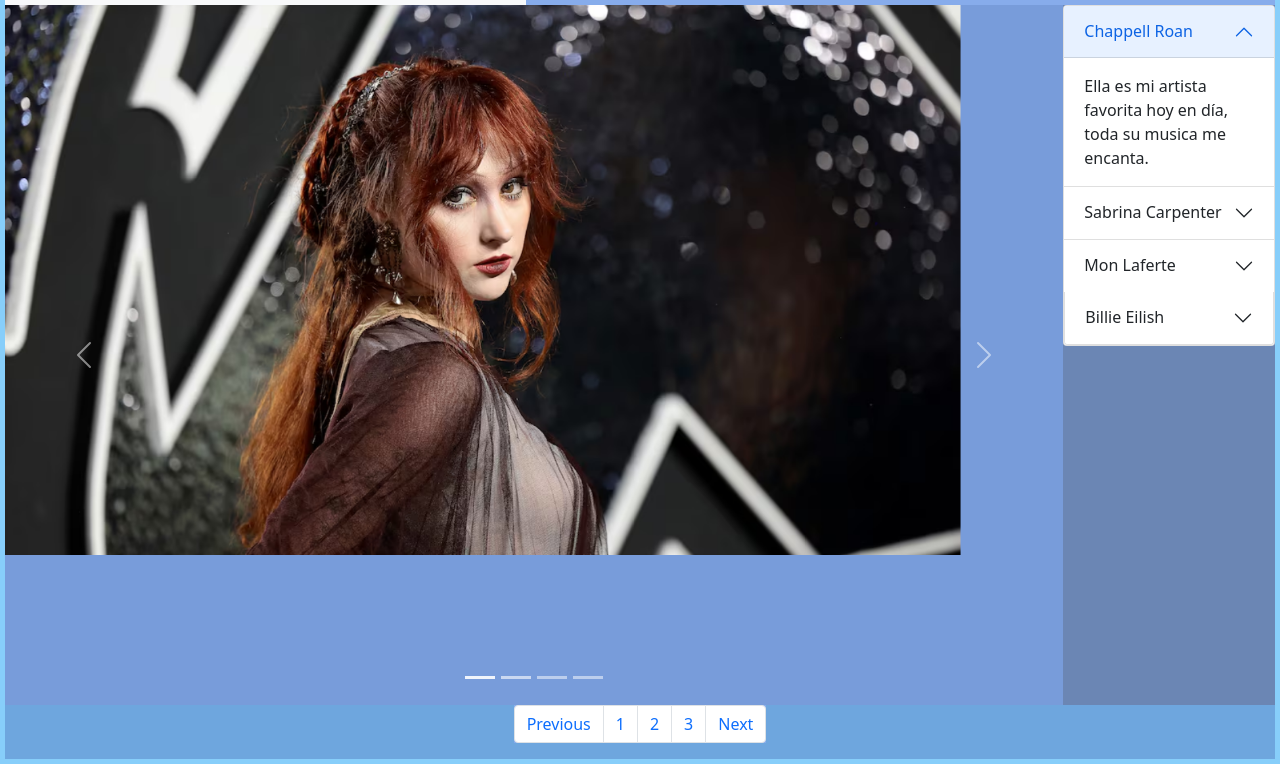
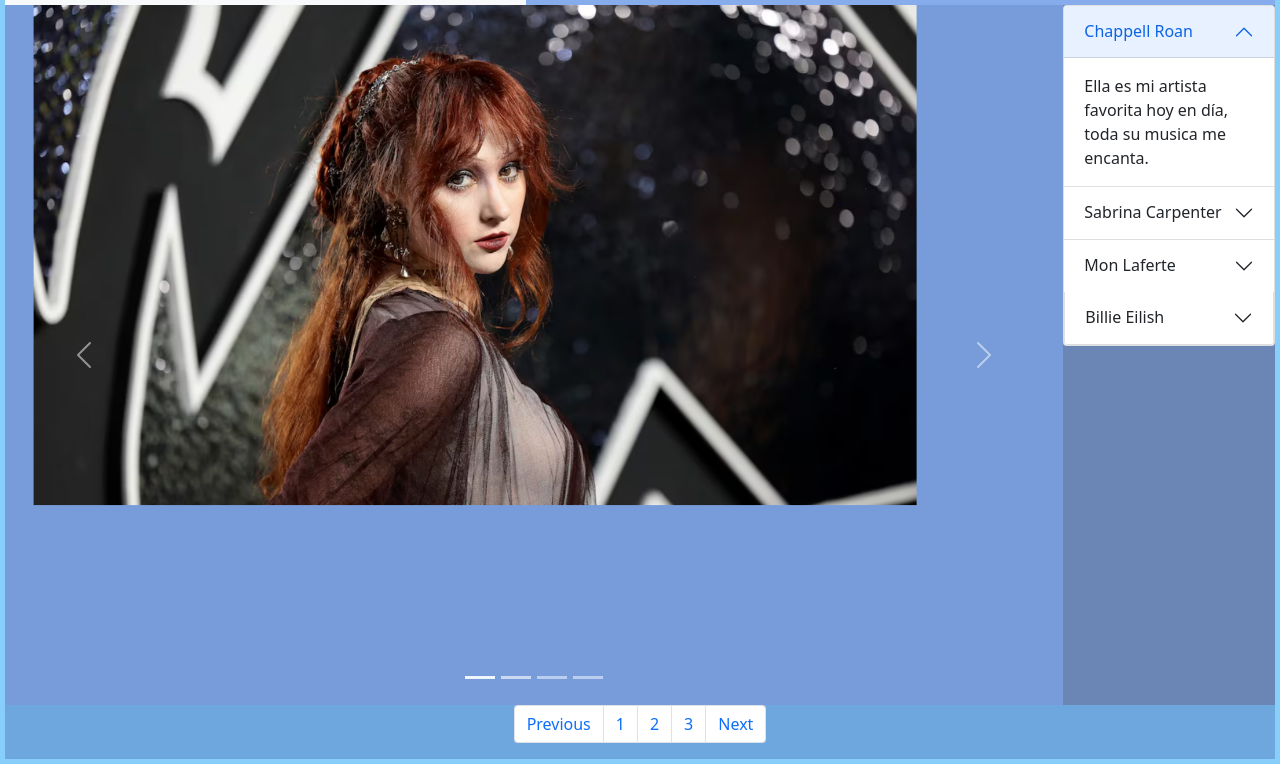
Before and after one commit to mnbonilla1/tarea5, a plain HTML site: page index.html in a window 1280 px wide. Shown: the part 112-876 px from the top of the page. Drawn offline with nearby package versions, Linux system fonts and the light colour scheme.

Commit message:
Update style.css

```diff
--- a/styles/style.css
+++ b/styles/style.css
@@ -45,7 +45,7 @@
 .img-container {
     display: flex;
     justify-content: center;
-    height: 550px;
+    height: 500px;
 }
 
 
```
